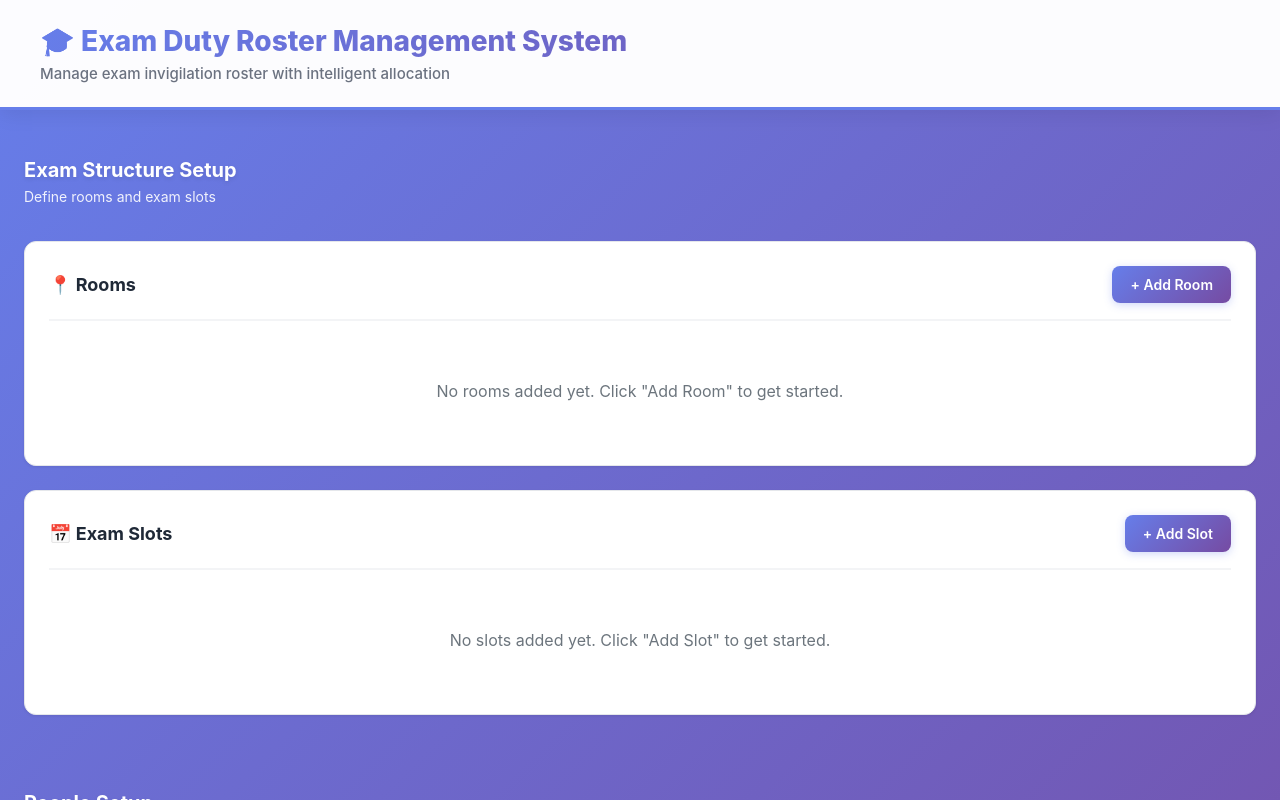
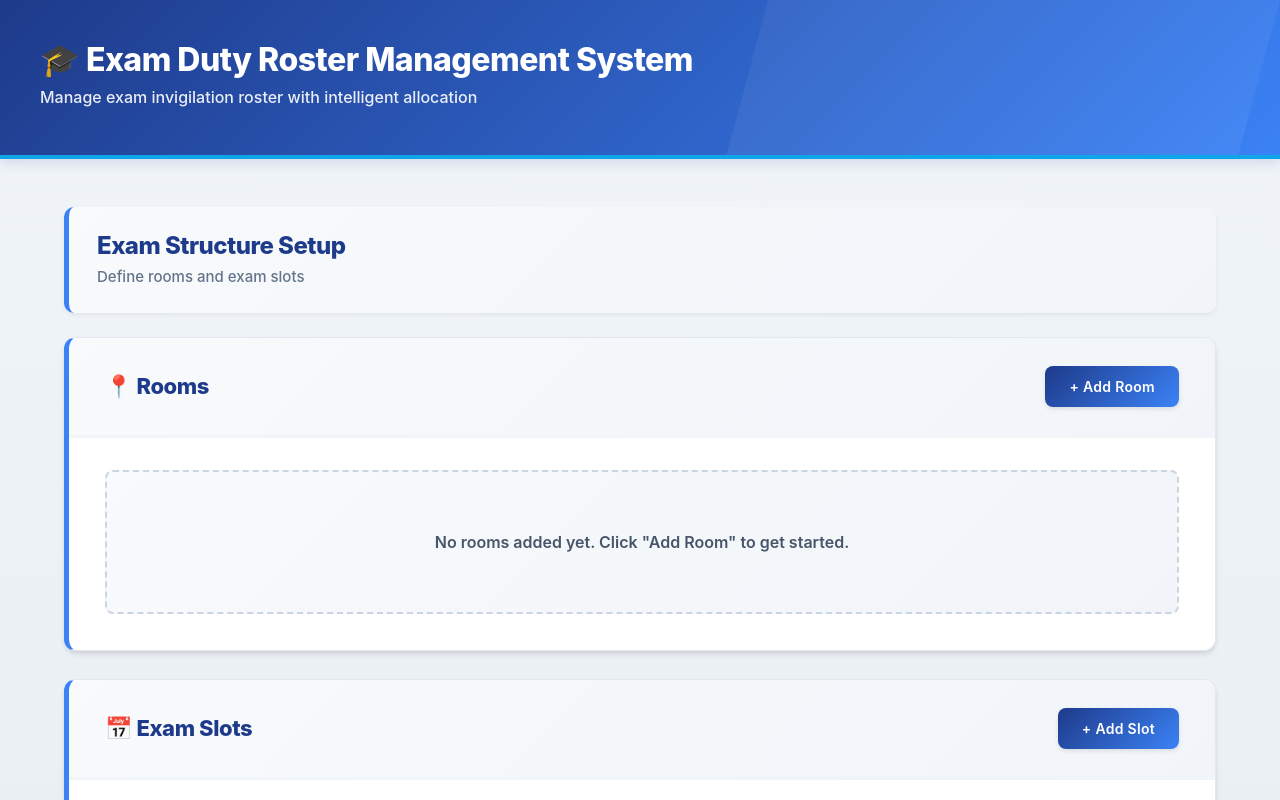
Before and after one commit to Laibayounas56/Duty-Roster, a React (Create React App) app: page / in a window 1280 px wide. Shown: the top 800 px of the page. Built offline with nearby package versions, Linux system fonts and the light colour scheme; the HTML template or start-up script is replaced by a standard one.

Commit message:
UI changed to blue theme Edit delete buttons updation in all files

```diff
--- a/src/App.css
+++ b/src/App.css
@@ -1,67 +1,97 @@
+/* Modern University Dashboard Theme */
+
 .app-container {
   min-height: 100vh;
-  background: linear-gradient(135deg, #667eea 0%, #764ba2 100%);
+  background: linear-gradient(180deg, #F1F5F9 0%, #E2E8F0 100%);
 }
 
 .app-header {
-  background: rgba(255, 255, 255, 0.98);
-  color: #1f2937;
-  padding: 24px 40px;
-  box-shadow: 0 4px 20px rgba(0, 0, 0, 0.08);
-  border-bottom: 3px solid #667eea;
+  background: linear-gradient(135deg, #1E3A8A 0%, #3B82F6 100%);
+  color: #FFFFFF;
+  padding: 40px 40px 48px;
+  box-shadow: 0 4px 12px rgba(30, 58, 138, 0.15);
+  border-bottom: 4px solid #0EA5E9;
+  position: relative;
+  overflow: hidden;
+}
+
+.app-header::before {
+  content: '';
+  position: absolute;
+  top: 0;
+  right: 0;
+  width: 40%;
+  height: 100%;
+  background: rgba(255, 255, 255, 0.05);
+  transform: skewX(-15deg);
+  transform-origin: top right;
 }
 
 .app-header h1 {
-  font-size: 28px;
+  font-size: 32px;
   font-weight: 800;
-  margin-bottom: 6px;
-  background: linear-gradient(135deg, #667eea 0%, #764ba2 100%);
-  -webkit-background-clip: text;
-  -webkit-text-fill-color: transparent;
-  background-clip: text;
+  margin-bottom: 8px;
+  color: #FFFFFF;
+  letter-spacing: -0.5px;
+  position: relative;
+  z-index: 1;
 }
 
 .app-header p {
-  font-size: 15px;
-  color: #6b7280;
+  font-size: 16px;
+  color: rgba(255, 255, 255, 0.9);
   font-weight: 500;
+  position: relative;
+  z-index: 1;
 }
 
 .app-main {
-  max-width: 1400px;
+  max-width: 1200px;
   margin: 0 auto;
-  padding: 32px 24px;
+  padding: 48px 24px;
+  width: 100%;
 }
 
 .section-header {
-  margin-bottom: 20px;
-  padding: 16px 0;
+  margin-bottom: 24px;
+  padding: 24px 28px;
+  background: linear-gradient(135deg, #F8FAFC 0%, #F1F5F9 100%);
+  border-radius: 10px;
+  border-left: 5px solid #3B82F6;
+  box-shadow: 0 2px 4px rgba(0, 0, 0, 0.06);
 }
 
 .section-header h2 {
-  font-size: 20px;
-  font-weight: 700;
-  color: white;
+  font-size: 24px;
+  font-weight: 800;
+  color: #1E3A8A;
   margin-bottom: 6px;
-  text-shadow: 0 2px 4px rgba(0, 0, 0, 0.1);
+  letter-spacing: -0.5px;
+  display: flex;
+  align-items: center;
+  gap: 12px;
 }
 
 .section-header p {
-  font-size: 14px;
-  color: rgba(255, 255, 255, 0.9);
+  font-size: 15px;
+  color: #64748B;
+  margin-top: 6px;
+  font-weight: 500;
+  line-height: 1.5;
 }
 
 section {
-  margin-bottom: 60px;
+  margin-bottom: 72px;
+  position: relative;
 }
 
 .app-footer {
-  background-color: rgba(255, 255, 255, 0.98);
-  color: #4b5563;
-  padding: 24px;
+  background: linear-gradient(135deg, #1E3A8A 0%, #3B82F6 100%);
+  color: rgba(255, 255, 255, 0.9);
+  padding: 32px 24px;
   text-align: center;
-  margin-top: 48px;
-  border-top: 3px solid #667eea;
+  margin-top: 64px;
+  border-top: 4px solid #0EA5E9;
 }
 
 .app-footer p {
@@ -73,7 +103,7 @@ section {
 /* Responsive Design */
 @media (max-width: 768px) {
   .app-header h1 {
-    font-size: 24px;
+    font-size: 26px;
   }
 
   .app-header p {
@@ -81,10 +111,34 @@ section {
   }
 
   .app-main {
-    padding: 20px 10px;
+    padding: 32px 16px;
+  }
+
+  .section-header {
+    padding: 20px;
   }
 
   .section-header h2 {
     font-size: 20px;
   }
 }
+
+@media (max-width: 480px) {
+  .app-header {
+    padding: 32px 20px 40px;
+  }
+
+  .app-main {
+    padding: 24px 12px;
+  }
+
+  .card {
+    padding: 24px;
+    border-radius: 10px;
+  }
+
+  .card-header {
+    margin: -24px -24px 24px -24px;
+    padding: 20px 24px;
+  }
+}
--- a/src/components/RoomsManager.jsx
+++ b/src/components/RoomsManager.jsx
@@ -83,10 +83,10 @@ const RoomsManager = ({ rooms, setRooms }) => {
                 <td>
                   <div className="action-buttons">
                     <button className="icon-btn icon-btn-edit" onClick={() => handleEdit(room)}>
-                      ✏️ Edit
+                      ✏️
                     </button>
                     <button className="icon-btn icon-btn-delete" onClick={() => handleDelete(room.id)}>
-                      🗑️ Delete
+                      🗑️
                     </button>
                   </div>
                 </td>
--- a/src/components/RulesManager.jsx
+++ b/src/components/RulesManager.jsx
@@ -89,8 +89,8 @@ const RulesManager = ({ rules, setRules }) => {
                   )}
                 </td>
                 <td>
-                  <button className="icon-btn" onClick={() => handleDelete(rule.subRole)}>
-                    🗑️ Delete
+                  <button className="icon-btn icon-btn-delete" onClick={() => handleDelete(rule.subRole)}>
+                    🗑️
                   </button>
                 </td>
               </tr>
--- a/src/components/SlotsManager.jsx
+++ b/src/components/SlotsManager.jsx
@@ -167,10 +167,10 @@ const SlotsManager = ({ slots, setSlots, rooms, slotRooms, setSlotRooms }) => {
                         className="icon-btn"
                         onClick={() => handleEdit(slot)}
                       >
-                        ✏️ Edit
+                        ✏️
                       </button>
                       <button className="icon-btn icon-btn-delete" onClick={() => handleDelete(slot.id)}>
-                        🗑️ Delete
+                        🗑️
                       </button>
                     </div>
                   </td>
--- a/src/components/styles.css
+++ b/src/components/styles.css
@@ -1,204 +1,276 @@
-/* Modern professional styles */
+/* Modern University Dashboard Styles */
 
+/* Cards */
 .card {
-  background: white;
+  background: #FFFFFF;
   border-radius: 12px;
-  padding: 24px;
-  margin-bottom: 24px;
-  box-shadow: 0 1px 3px rgba(0, 0, 0, 0.08);
-  border: 1px solid #e5e7eb;
+  padding: 36px;
+  margin-bottom: 28px;
+  box-shadow: 0 4px 6px -1px rgba(0, 0, 0, 0.1), 0 2px 4px -1px rgba(0, 0, 0, 0.06);
+  border: 1px solid #E2E8F0;
+  border-left: 5px solid #3B82F6;
+  position: relative;
+  transition: box-shadow 0.2s ease;
+  max-width: 100%;
+}
+
+.card:hover {
+  box-shadow: 0 10px 15px -3px rgba(0, 0, 0, 0.1), 0 4px 6px -2px rgba(0, 0, 0, 0.05);
 }
 
 .card-header {
   display: flex;
   justify-content: space-between;
   align-items: center;
-  margin-bottom: 20px;
-  padding-bottom: 16px;
-  border-bottom: 2px solid #f3f4f6;
+  margin-bottom: 32px;
+  padding-bottom: 24px;
+  border-bottom: 3px solid #F1F5F9;
+  background: linear-gradient(135deg, #F8FAFC 0%, #F1F5F9 100%);
+  margin: -36px -36px 32px -36px;
+  padding: 28px 36px;
+  border-radius: 12px 12px 0 0;
 }
 
 .card-title {
-  font-size: 18px;
-  font-weight: 700;
-  color: #1f2937;
+  font-size: 22px;
+  font-weight: 800;
+  color: #1E3A8A;
   display: flex;
   align-items: center;
-  gap: 8px;
+  gap: 12px;
+  letter-spacing: -0.4px;
 }
 
+/* Buttons */
 .btn {
-  padding: 10px 18px;
+  padding: 12px 24px;
   border: none;
   border-radius: 8px;
   font-size: 14px;
   font-weight: 600;
-  transition: all 0.2s;
+  transition: all 0.2s ease;
   display: inline-flex;
   align-items: center;
-  gap: 6px;
+  gap: 8px;
+  cursor: pointer;
+  box-shadow: 0 2px 4px rgba(0, 0, 0, 0.1);
+  letter-spacing: 0.3px;
 }
 
 .btn-primary {
-  background: linear-gradient(135deg, #667eea 0%, #764ba2 100%);
+  background: linear-gradient(135deg, #1E3A8A 0%, #3B82F6 100%);
   color: white;
-  box-shadow: 0 2px 8px rgba(102, 126, 234, 0.3);
 }
 
 .btn-primary:hover:not(:disabled) {
-  transform: translateY(-1px);
-  box-shadow: 0 4px 12px rgba(102, 126, 234, 0.4);
+  background: linear-gradient(135deg, #1e40af 0%, #2563EB 100%);
+  box-shadow: 0 4px 8px rgba(30, 58, 138, 0.3);
+  transform: translateY(-2px);
 }
 
 .btn-secondary {
-  background-color: #6b7280;
+  background-color: #64748B;
   color: white;
 }
 
-.btn-secondary:hover {
-  background-color: #4b5563;
+.btn-secondary:hover:not(:disabled) {
+  background-color: #475569;
+  box-shadow: 0 4px 8px rgba(100, 116, 139, 0.3);
+  transform: translateY(-2px);
 }
 
 .btn-success {
-  background: linear-gradient(135deg, #10b981 0%, #059669 100%);
+  background: linear-gradient(135deg, #16A34A 0%, #22C55E 100%);
   color: white;
-  box-shadow: 0 2px 8px rgba(16, 185, 129, 0.3);
 }
 
 .btn-success:hover:not(:disabled) {
-  transform: translateY(-1px);
-  box-shadow: 0 4px 12px rgba(16, 185, 129, 0.4);
+  background: linear-gradient(135deg, #15803d 0%, #16A34A 100%);
+  box-shadow: 0 4px 8px rgba(22, 163, 74, 0.3);
+  transform: translateY(-2px);
 }
 
 .btn-danger {
-  background: linear-gradient(135deg, #ef4444 0%, #dc2626 100%);
+  background: linear-gradient(135deg, #DC2626 0%, #EF4444 100%);
   color: white;
 }
 
-.btn-danger:hover {
-  background: linear-gradient(135deg, #dc2626 0%, #b91c1c 100%);
+.btn-danger:hover:not(:disabled) {
+  background: linear-gradient(135deg, #b91c1c 0%, #DC2626 100%);
+  box-shadow: 0 4px 8px rgba(220, 38, 38, 0.3);
+  transform: translateY(-2px);
 }
 
 .btn:disabled {
-  opacity: 0.6;
+  opacity: 0.5;
   cursor: not-allowed;
   transform: none !important;
+  box-shadow: none !important;
 }
 
+/* Tables */
 .table {
   width: 100%;
-  border-collapse: collapse;
-  margin-top: 16px;
+  border-collapse: separate;
+  border-spacing: 0;
+  margin-top: 24px;
+  font-size: 14px;
+  border-radius: 8px;
+  overflow: hidden;
+  box-shadow: 0 1px 3px rgba(0, 0, 0, 0.05);
 }
 
 .table th,
 .table td {
   text-align: left;
-  padding: 14px 12px;
-  border-bottom: 1px solid #e5e7eb;
+  padding: 18px 20px;
+  border-bottom: 1px solid #E2E8F0;
 }
 
 .table th {
-  background: linear-gradient(135deg, #667eea 0%, #764ba2 100%);
+  background: linear-gradient(135deg, #1E3A8A 0%, #3B82F6 100%);
   font-weight: 700;
-  color: white;
-  font-size: 13px;
+  color: #FFFFFF;
+  font-size: 12px;
   text-transform: uppercase;
-  letter-spacing: 0.5px;
+  letter-spacing: 0.8px;
+  border-bottom: none;
+  padding: 18px;
+}
+
+.table tbody tr {
+  transition: all 0.2s ease;
+  background-color: #FFFFFF;
+}
+
+.table tbody tr:nth-child(even) {
+  background-color: #F8FAFC;
+}
+
+.table tbody tr:hover {
+  background-color: #EFF6FF;
+  transform: scale(1.01);
+  box-shadow: 0 2px 4px rgba(0, 0, 0, 0.05);
 }
 
 .table th:first-child {
   border-top-left-radius: 8px;
 }
 
+.table th:last-child {
+  border-top-right-radius: 8px;
+}
+
+.table tbody tr:last-child td {
+  border-bottom: none;
+}
+
+/* Badges */
 .badge {
-  padding: 5px 12px;
+  padding: 6px 14px;
   border-radius: 6px;
   font-size: 12px;
-  font-weight: 600;
-  letter-spacing: 0.3px;
+  font-weight: 700;
+  letter-spacing: 0.5px;
+  display: inline-block;
+  text-transform: uppercase;
+  box-shadow: 0 1px 2px rgba(0, 0, 0, 0.05);
 }
 
 .badge-success {
-  background-color: #d1fae5;
-  color: #065f46;
-  border: 1px solid #6ee7b7;
+  background: linear-gradient(135deg, #D1FAE5 0%, #A7F3D0 100%);
+  color: #065F46;
+  border: 1px solid #6EE7B7;
 }
 
 .badge-warning {
-  background-color: #fef3c7;
-  color: #92400e;
-  border: 1px solid #fcd34d;
+  background: linear-gradient(135deg, #FEF3C7 0%, #FDE68A 100%);
+  color: #92400E;
+  border: 1px solid #FCD34D;
 }
 
 .badge-danger {
-  background-color: #fee2e2;
-  color: #991b1b;
-  border: 1px solid #fca5a5;
+  background: linear-gradient(135deg, #FEE2E2 0%, #FECACA 100%);
+  color: #991B1B;
+  border: 1px solid #FCA5A5;
 }
 
 .badge-info {
-  background-color: #dbeafe;
-  color: #1e40af;
-  border: 1px solid #93c5fd;
+  background: linear-gradient(135deg, #DBEAFE 0%, #BFDBFE 100%);
+  color: #1E40AF;
+  border: 1px solid #93C5FD;
 }
 
-.badge-warning {
-  background-color: #fff3cd;
-  color: #856404;
-}
-
-.badge-danger {
-  background-color: #f8d7da;
-  color: #721c24;
-}
-
-.badge-info {
-  background-color: #d1ecf1;
-  color: #0c5460;
-}
-
+/* Modals */
 .modal-overlay {
   position: fixed;
   top: 0;
   left: 0;
   right: 0;
   bottom: 0;
-  background-color: rgba(0, 0, 0, 0.5);
+  background-color: rgba(15, 23, 42, 0.6);
   display: flex;
   align-items: center;
   justify-content: center;
   z-index: 1000;
+  backdrop-filter: blur(4px);
+  animation: fadeIn 0.2s ease;
+}
+
+@keyframes fadeIn {
+  from { opacity: 0; }
+  to { opacity: 1; }
 }
 
 .modal {
   background: white;
-  border-radius: 8px;
-  padding: 24px;
+  border-radius: 12px;
+  padding: 32px;
   max-width: 600px;
   width: 90%;
   max-height: 90vh;
   overflow-y: auto;
+  box-shadow: 0 25px 50px -12px rgba(0, 0, 0, 0.25);
+  border: 1px solid #E2E8F0;
+  animation: slideUp 0.3s ease;
+}
+
+@keyframes slideUp {
+  from {
+    opacity: 0;
+    transform: translateY(20px);
+  }
+  to {
+    opacity: 1;
+    transform: translateY(0);
+  }
 }
 
 .modal-header {
   display: flex;
   justify-content: space-between;
   align-items: center;
-  margin-bottom: 20px;
+  margin-bottom: 32px;
+  padding-bottom: 24px;
+  border-bottom: 3px solid #F1F5F9;
+  background: linear-gradient(135deg, #F8FAFC 0%, #F1F5F9 100%);
+  margin: -32px -32px 32px -32px;
+  padding: 28px 32px;
+  border-radius: 12px 12px 0 0;
 }
 
 .modal-title {
-  font-size: 20px;
-  font-weight: 600;
-  color: #333;
+  font-size: 22px;
+  font-weight: 700;
+  color: #1E3A8A;
+  letter-spacing: -0.3px;
 }
 
 .modal-close {
   background: none;
   border: none;
-  font-size: 24px;
-  color: #6c757d;
+  font-size: 28px;
+  color: #64748B;
   cursor: pointer;
   padding: 0;
   width: 32px;
@@ -206,110 +278,163 @@
   display: flex;
   align-items: center;
   justify-content: center;
+  transition: color 0.15s ease;
 }
 
 .modal-close:hover {
-  color: #333;
+  color: #0F172A;
 }
 
+/* Forms */
 .form-group {
-  margin-bottom: 16px;
+  margin-bottom: 20px;
 }
 
 .form-label {
   display: block;
-  margin-bottom: 6px;
-  font-weight: 500;
-  color: #495057;
+  margin-bottom: 10px;
+  font-weight: 700;
+  color: #1E3A8A;
+  font-size: 14px;
+  text-transform: uppercase;
+  letter-spacing: 0.5px;
+  font-size: 12px;
 }
 
 .form-input,
 .form-select {
   width: 100%;
-  padding: 8px 12px;
-  border: 1px solid #ced4da;
-  border-radius: 4px;
+  padding: 12px 16px;
+  border: 2px solid #E2E8F0;
+  border-radius: 8px;
   font-size: 14px;
+  color: #0F172A;
+  background-color: #F8FAFC;
+  transition: all 0.2s ease;
+  box-shadow: 0 1px 2px rgba(0, 0, 0, 0.05);
 }
 
 .form-input:focus,
 .form-select:focus {
   outline: none;
-  border-color: #007bff;
-  box-shadow: 0 0 0 3px rgba(0, 123, 255, 0.1);
+  border-color: #3B82F6;
+  background-color: #FFFFFF;
+  box-shadow: 0 0 0 4px rgba(59, 130, 246, 0.1), 0 2px 4px rgba(0, 0, 0, 0.05);
+}
+
+.form-input::placeholder {
+  color: #94A3B8;
 }
 
 .checkbox-group {
   display: grid;
-  grid-template-columns: repeat(auto-fill, minmax(150px, 1fr));
+  grid-template-columns: repeat(auto-fill, minmax(180px, 1fr));
   gap: 12px;
-  margin-top: 8px;
+  margin-top: 12px;
 }
 
 .checkbox-label {
   display: flex;
   align-items: center;
   cursor: pointer;
+  padding: 8px;
+  border-radius: 6px;
+  transition: background-color 0.15s ease;
+}
+
+.checkbox-label:hover {
+  background-color: #F8FAFC;
 }
 
 .checkbox-label input {
-  margin-right: 8px;
+  margin-right: 10px;
+  width: 16px;
+  height: 16px;
+  cursor: pointer;
 }
 
+/* Empty States */
 .empty-state {
   text-align: center;
-  padding: 40px 20px;
-  color: #6c757d;
+  padding: 60px 20px;
+  color: #64748B;
+  background: linear-gradient(135deg, #F8FAFC 0%, #F1F5F9 100%);
+  border-radius: 8px;
+  border: 2px dashed #CBD5E1;
 }
 
 .empty-state-icon {
-  font-size: 48px;
-  margin-bottom: 16px;
+  font-size: 64px;
+  margin-bottom: 20px;
+  opacity: 0.3;
 }
 
 .empty-state-text {
   font-size: 16px;
+  font-weight: 600;
+  color: #475569;
 }
 
+/* Action Buttons */
 .action-buttons {
   display: flex;
-  gap: 8px;
+  gap: 10px;
+  flex-wrap: nowrap;
+  align-items: center;
+  justify-content: flex-start;
 }
 
 .icon-btn {
-  padding: 8px 14px;
-  background: white;
-  border: 1px solid #d1d5db;
-  border-radius: 6px;
-  font-size: 13px;
-  color: #374151;
-  font-weight: 500;
-  transition: all 0.2s;
+  padding: 10px 14px;
+  background: #FFFFFF;
+  border: 1px solid #CBD5E1;
+  border-radius: 8px;
+  font-size: 16px;
+  color: #475569;
+  font-weight: 600;
+  transition: all 0.2s ease;
+  cursor: pointer;
+  box-shadow: 0 1px 2px rgba(0, 0, 0, 0.05);
+  white-space: nowrap;
+  flex-shrink: 0;
+  display: flex;
+  align-items: center;
+  justify-content: center;
+  min-width: 42px;
 }
 
-.icon-btn:hover {
-  background-color: #f9fafb;
-  border-color: #9ca3af;
-  transform: translateY(-1px);
-  box-shadow: 0 2px 4px rgba(0, 0, 0, 0.05);
+.icon-btn:hover:not(:disabled) {
+  background-color: #F1F5F9;
+  border-color: #94A3B8;
+  transform: translateY(-2px);
+  box-shadow: 0 2px 4px rgba(0, 0, 0, 0.1);
+}
+
+.icon-btn:disabled {
+  opacity: 0.5;
+  cursor: not-allowed;
 }
 
 .icon-btn-edit {
-  background: linear-gradient(135deg, #667eea 0%, #764ba2 100%);
+  background: linear-gradient(135deg, #3B82F6 0%, #60A5FA 100%);
   color: white;
-  border: none;
+  border: 1px solid #3B82F6;
 }
 
-.icon-btn-edit:hover {
-  box-shadow: 0 2px 8px rgba(102, 126, 234, 0.3);
+.icon-btn-edit:hover:not(:disabled) {
+  background: linear-gradient(135deg, #2563EB 0%, #3B82F6 100%);
+  border-color: #2563EB;
+  box-shadow: 0 2px 4px rgba(59, 130, 246, 0.3);
 }
 
 .icon-btn-delete {
-  background: linear-gradient(135deg, #ef4444 0%, #dc2626 100%);
+  background: linear-gradient(135deg, #DC2626 0%, #EF4444 100%);
   color: white;
-  border: none;
+  border: 1px solid #DC2626;
 }
 
-.icon-btn-delete:hover {
-  box-shadow: 0 2px 8px rgba(239, 68, 68, 0.3);
+.icon-btn-delete:hover:not(:disabled) {
+  background: linear-gradient(135deg, #B91C1C 0%, #DC2626 100%);
+  border-color: #B91C1C;
+  box-shadow: 0 2px 4px rgba(220, 38, 38, 0.3);
 }
--- a/src/index.css
+++ b/src/index.css
@@ -10,7 +10,8 @@ body {
     sans-serif;
   -webkit-font-smoothing: antialiased;
   -moz-osx-font-smoothing: grayscale;
-  background-color: #f5f5f5;
+  background-color: #F8FAFC;
+  color: #0F172A;
 }
 
 code {
```
Also changed, not shown: src/components/PeopleManager.jsx (+6 -6 lines), src/components/RosterView.jsx (+30 -21 lines).
